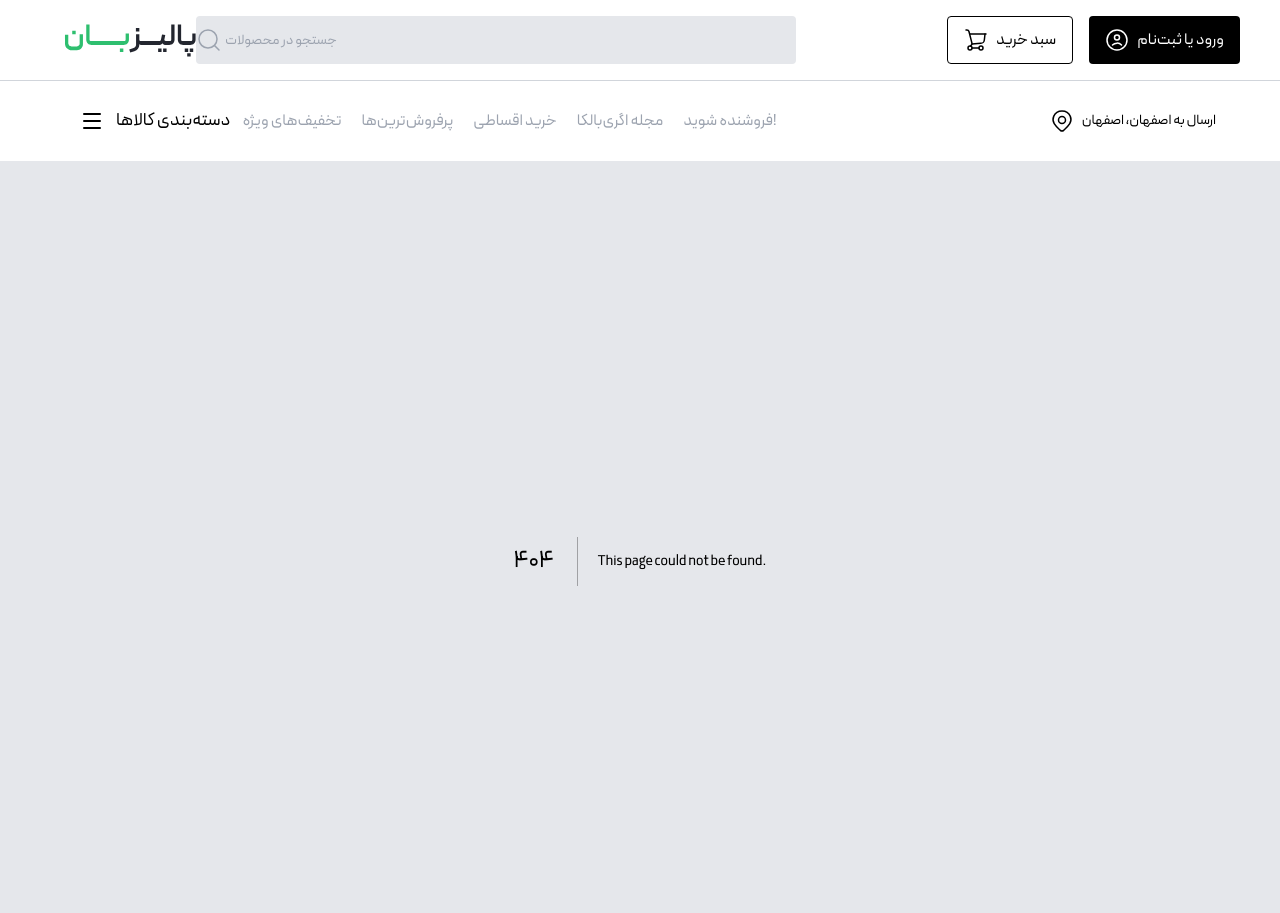
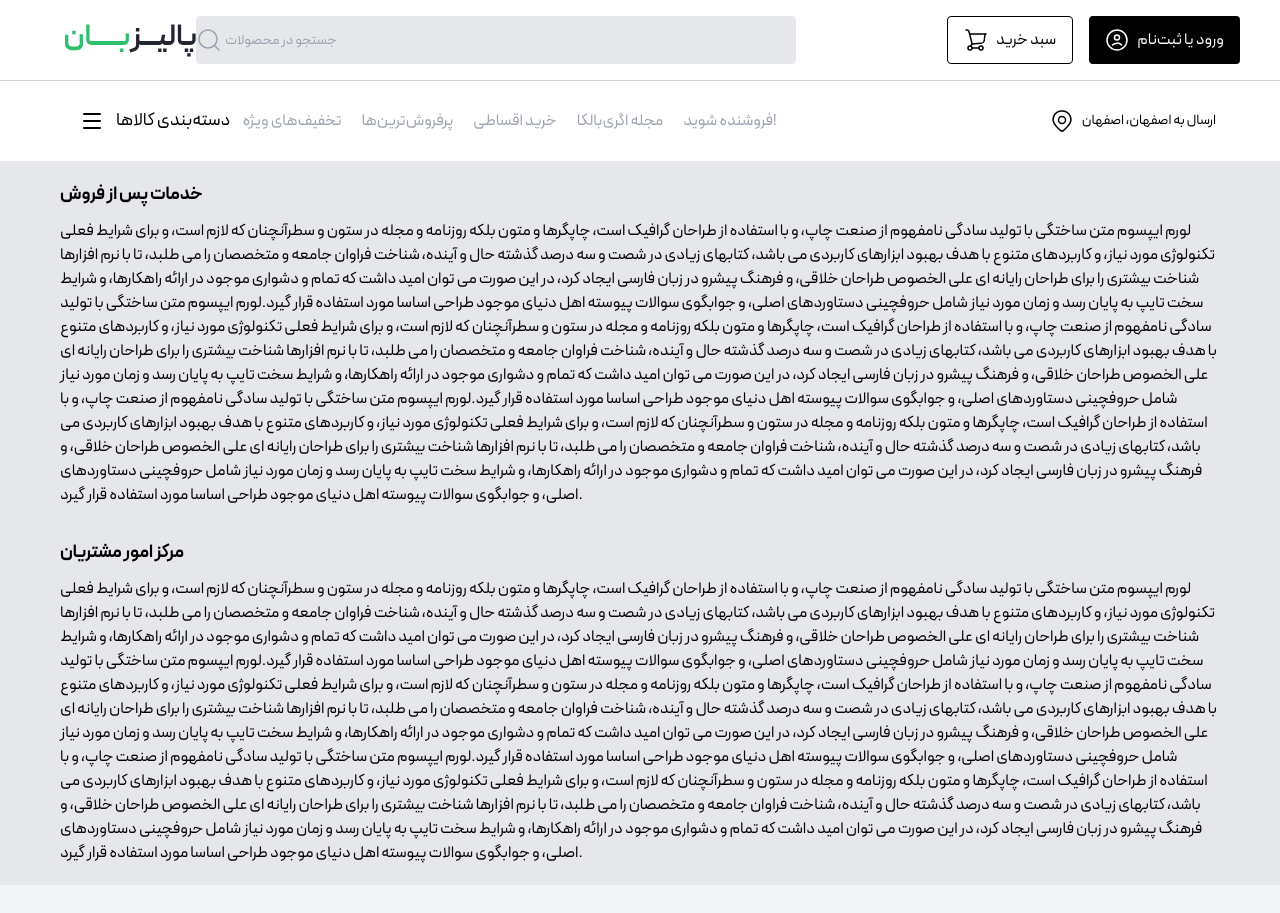
Before and after one commit to hamideslami32/leyan, a Next.js app: page /about in a window 1280 px wide. Before the commit this address had no page. Shown: the top 913 px of the page. Built offline with nearby package versions, Linux system fonts and the light colour scheme.

Commit message:
feat: add about page

```diff
--- /dev/null
+++ b/src/pages/about/index.tsx
@@ -0,0 +1,84 @@
+const About = () => {
+  return (
+    <div className="w-full max-w-screen-xl mx-auto p-5">
+      <div className="w-full flex flex-col items-stretch gap-8">
+        <section>
+          <h3 className="text-lg font-bold mb-2.5">خدمات پس از فروش</h3>
+          <p className="text-secondary-600">
+            لورم ایپسوم متن ساختگی با تولید سادگی نامفهوم از صنعت چاپ، و با
+            استفاده از طراحان گرافیک است، چاپگرها و متون بلکه روزنامه و مجله در
+            ستون و سطرآنچنان که لازم است، و برای شرایط فعلی تکنولوژی مورد نیاز،
+            و کاربردهای متنوع با هدف بهبود ابزارهای کاربردی می باشد، کتابهای
+            زیادی در شصت و سه درصد گذشته حال و آینده، شناخت فراوان جامعه و
+            متخصصان را می طلبد، تا با نرم افزارها شناخت بیشتری را برای طراحان
+            رایانه ای علی الخصوص طراحان خلاقی، و فرهنگ پیشرو در زبان فارسی ایجاد
+            کرد، در این صورت می توان امید داشت که تمام و دشواری موجود در ارائه
+            راهکارها، و شرایط سخت تایپ به پایان رسد و زمان مورد نیاز شامل
+            حروفچینی دستاوردهای اصلی، و جوابگوی سوالات پیوسته اهل دنیای موجود
+            طراحی اساسا مورد استفاده قرار گیرد.لورم ایپسوم متن ساختگی با تولید
+            سادگی نامفهوم از صنعت چاپ، و با استفاده از طراحان گرافیک است،
+            چاپگرها و متون بلکه روزنامه و مجله در ستون و سطرآنچنان که لازم است،
+            و برای شرایط فعلی تکنولوژی مورد نیاز، و کاربردهای متنوع با هدف بهبود
+            ابزارهای کاربردی می باشد، کتابهای زیادی در شصت و سه درصد گذشته حال و
+            آینده، شناخت فراوان جامعه و متخصصان را می طلبد، تا با نرم افزارها
+            شناخت بیشتری را برای طراحان رایانه ای علی الخصوص طراحان خلاقی، و
+            فرهنگ پیشرو در زبان فارسی ایجاد کرد، در این صورت می توان امید داشت
+            که تمام و دشواری موجود در ارائه راهکارها، و شرایط سخت تایپ به پایان
+            رسد و زمان مورد نیاز شامل حروفچینی دستاوردهای اصلی، و جوابگوی سوالات
+            پیوسته اهل دنیای موجود طراحی اساسا مورد استفاده قرار گیرد.لورم
+            ایپسوم متن ساختگی با تولید سادگی نامفهوم از صنعت چاپ، و با استفاده
+            از طراحان گرافیک است، چاپگرها و متون بلکه روزنامه و مجله در ستون و
+            سطرآنچنان که لازم است، و برای شرایط فعلی تکنولوژی مورد نیاز، و
+            کاربردهای متنوع با هدف بهبود ابزارهای کاربردی می باشد، کتابهای زیادی
+            در شصت و سه درصد گذشته حال و آینده، شناخت فراوان جامعه و متخصصان را
+            می طلبد، تا با نرم افزارها شناخت بیشتری را برای طراحان رایانه ای علی
+            الخصوص طراحان خلاقی، و فرهنگ پیشرو در زبان فارسی ایجاد کرد، در این
+            صورت می توان امید داشت که تمام و دشواری موجود در ارائه راهکارها، و
+            شرایط سخت تایپ به پایان رسد و زمان مورد نیاز شامل حروفچینی
+            دستاوردهای اصلی، و جوابگوی سوالات پیوسته اهل دنیای موجود طراحی اساسا
+            مورد استفاده قرار گیرد.
+          </p>
+        </section>
+        <section>
+          <h3 className="text-lg font-bold mb-2.5">مرکز امور مشتریان</h3>
+          <p className="text-secondary-600">
+            لورم ایپسوم متن ساختگی با تولید سادگی نامفهوم از صنعت چاپ، و با
+            استفاده از طراحان گرافیک است، چاپگرها و متون بلکه روزنامه و مجله در
+            ستون و سطرآنچنان که لازم است، و برای شرایط فعلی تکنولوژی مورد نیاز،
+            و کاربردهای متنوع با هدف بهبود ابزارهای کاربردی می باشد، کتابهای
+            زیادی در شصت و سه درصد گذشته حال و آینده، شناخت فراوان جامعه و
+            متخصصان را می طلبد، تا با نرم افزارها شناخت بیشتری را برای طراحان
+            رایانه ای علی الخصوص طراحان خلاقی، و فرهنگ پیشرو در زبان فارسی ایجاد
+            کرد، در این صورت می توان امید داشت که تمام و دشواری موجود در ارائه
+            راهکارها، و شرایط سخت تایپ به پایان رسد و زمان مورد نیاز شامل
+            حروفچینی دستاوردهای اصلی، و جوابگوی سوالات پیوسته اهل دنیای موجود
+            طراحی اساسا مورد استفاده قرار گیرد.لورم ایپسوم متن ساختگی با تولید
+            سادگی نامفهوم از صنعت چاپ، و با استفاده از طراحان گرافیک است،
+            چاپگرها و متون بلکه روزنامه و مجله در ستون و سطرآنچنان که لازم است،
+            و برای شرایط فعلی تکنولوژی مورد نیاز، و کاربردهای متنوع با هدف بهبود
+            ابزارهای کاربردی می باشد، کتابهای زیادی در شصت و سه درصد گذشته حال و
+            آینده، شناخت فراوان جامعه و متخصصان را می طلبد، تا با نرم افزارها
+            شناخت بیشتری را برای طراحان رایانه ای علی الخصوص طراحان خلاقی، و
+            فرهنگ پیشرو در زبان فارسی ایجاد کرد، در این صورت می توان امید داشت
+            که تمام و دشواری موجود در ارائه راهکارها، و شرایط سخت تایپ به پایان
+            رسد و زمان مورد نیاز شامل حروفچینی دستاوردهای اصلی، و جوابگوی سوالات
+            پیوسته اهل دنیای موجود طراحی اساسا مورد استفاده قرار گیرد.لورم
+            ایپسوم متن ساختگی با تولید سادگی نامفهوم از صنعت چاپ، و با استفاده
+            از طراحان گرافیک است، چاپگرها و متون بلکه روزنامه و مجله در ستون و
+            سطرآنچنان که لازم است، و برای شرایط فعلی تکنولوژی مورد نیاز، و
+            کاربردهای متنوع با هدف بهبود ابزارهای کاربردی می باشد، کتابهای زیادی
+            در شصت و سه درصد گذشته حال و آینده، شناخت فراوان جامعه و متخصصان را
+            می طلبد، تا با نرم افزارها شناخت بیشتری را برای طراحان رایانه ای علی
+            الخصوص طراحان خلاقی، و فرهنگ پیشرو در زبان فارسی ایجاد کرد، در این
+            صورت می توان امید داشت که تمام و دشواری موجود در ارائه راهکارها، و
+            شرایط سخت تایپ به پایان رسد و زمان مورد نیاز شامل حروفچینی
+            دستاوردهای اصلی، و جوابگوی سوالات پیوسته اهل دنیای موجود طراحی اساسا
+            مورد استفاده قرار گیرد.
+          </p>
+        </section>
+      </div>
+    </div>
+  );
+};
+
+export default About;
```
